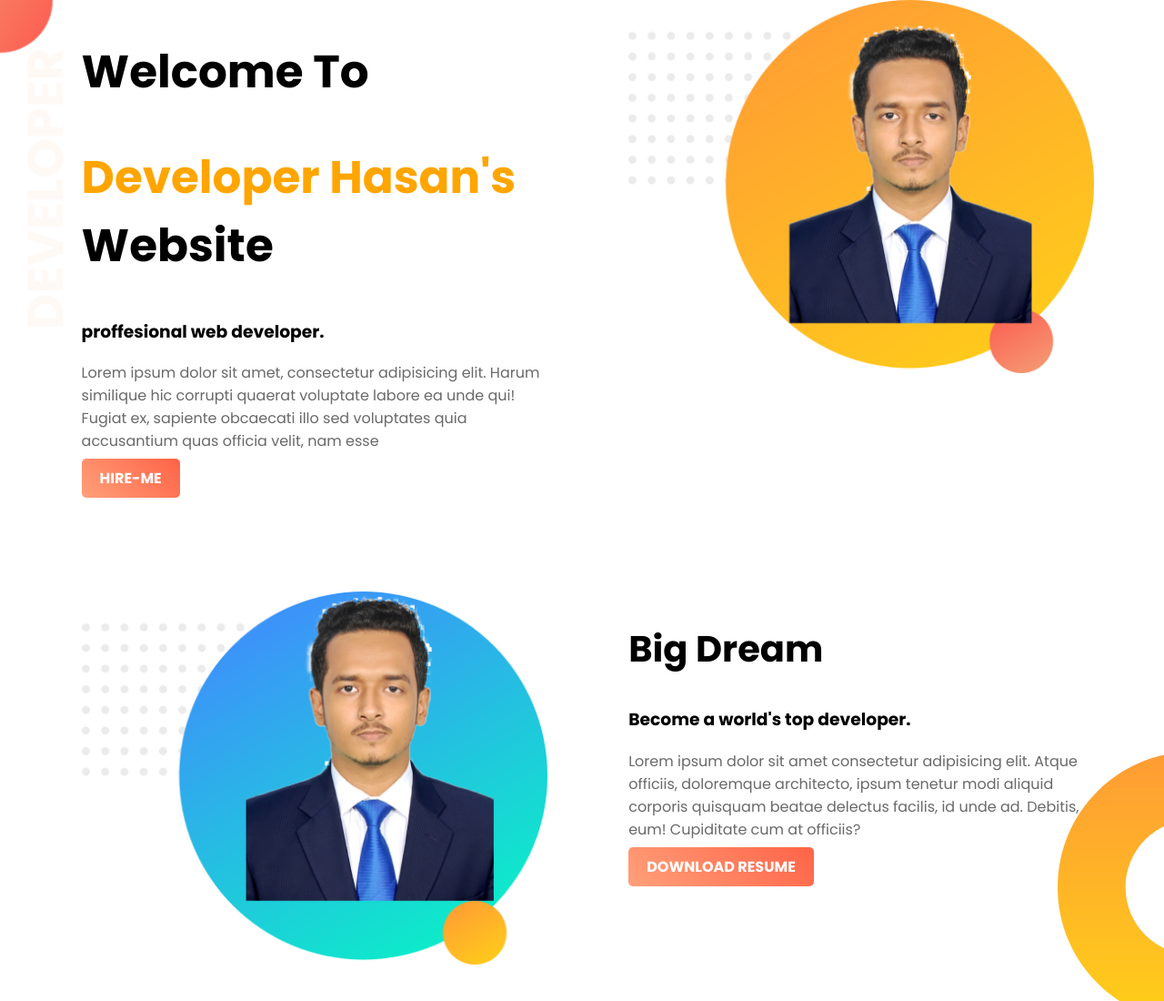
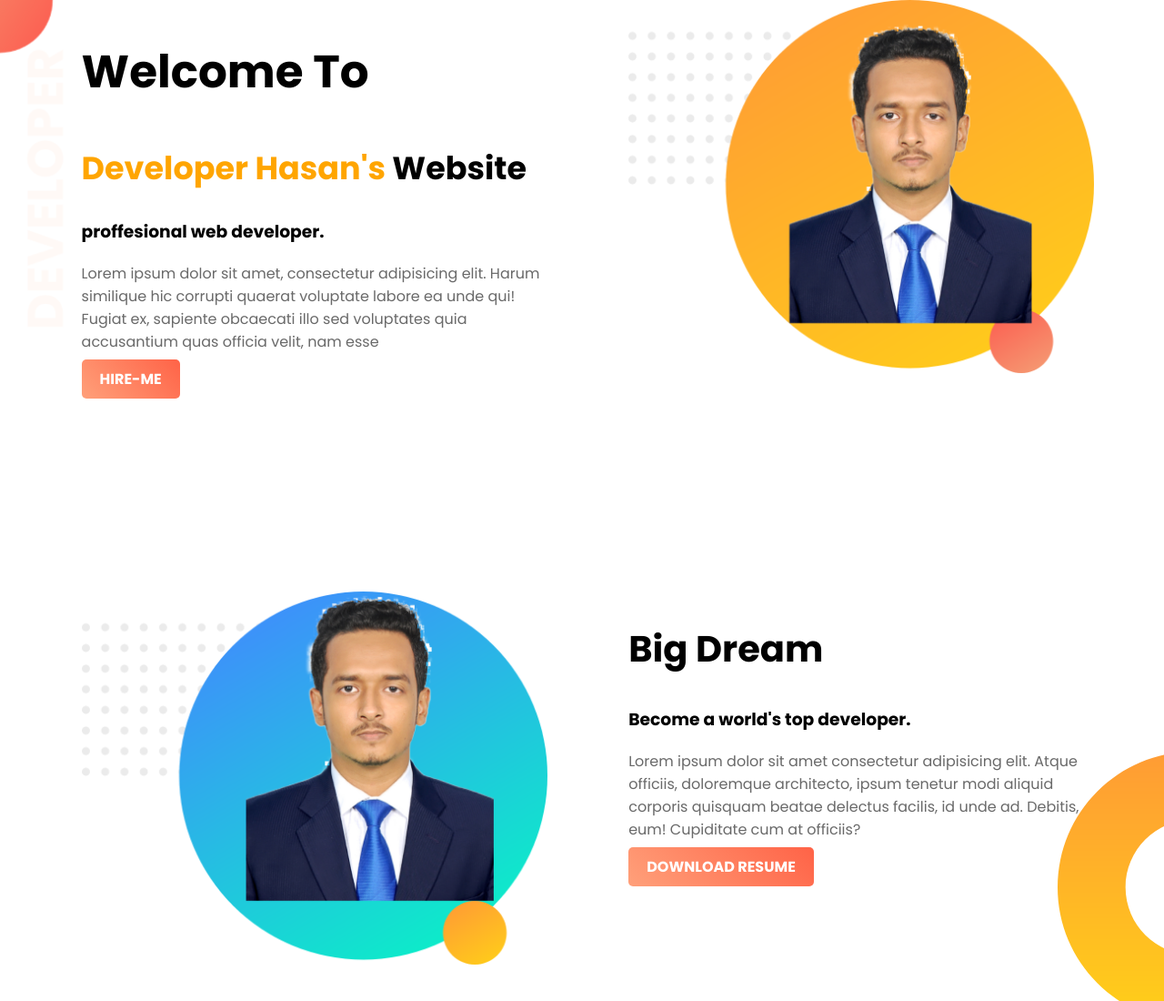
Before and after one commit to programmerhasan01/web-portfolio, a plain HTML site: page index.html in a window 1280 px wide. Shown: the top 1100 px of the page at 91% size. Drawn offline with Linux system fonts and the light colour scheme.

Commit message:
change top-devname font-size

```diff
--- a/style.css
+++ b/style.css
@@ -9,8 +9,8 @@ p{
 h1{
     font-size: 50px;
 }
-.top-devname,{
-    font-size: 40px;
+.top-devname{
+    font-size: 35px;
 }
 .orange-heighlight{
     color: orange;
```
